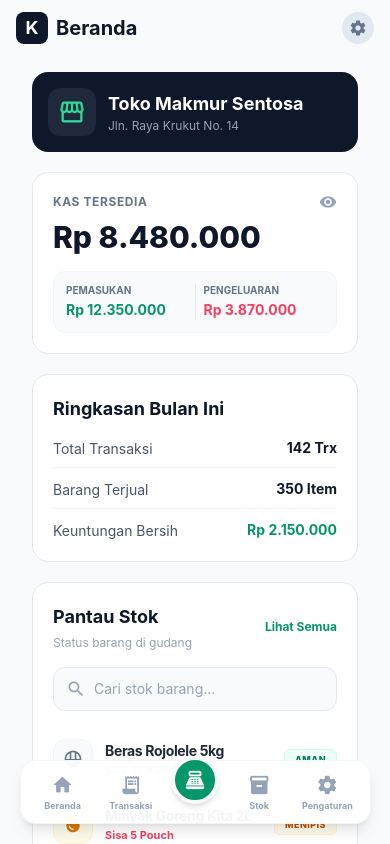
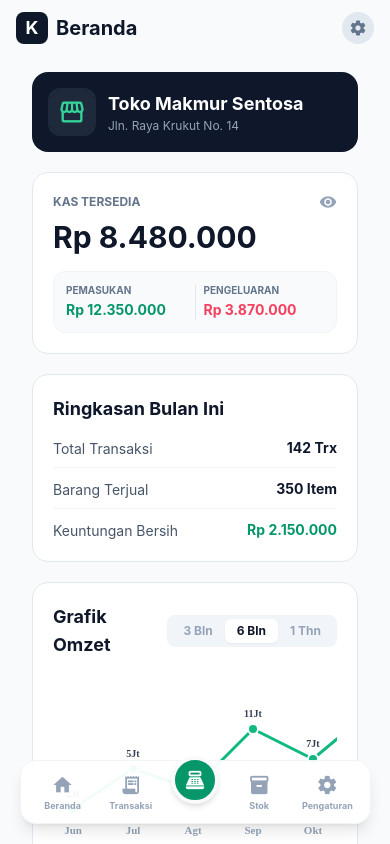
Before and after one commit to JoshuaRichardo/Login-page-GSLC-3, a React Native app: screen /Dashboard in a window 390 px wide. Built offline with nearby package versions, Linux system fonts and the light colour scheme.

Commit message:
Update DashboardScreen.tsx

```diff
--- a/src/screens/DashboardScreen.tsx
+++ b/src/screens/DashboardScreen.tsx
@@ -7,6 +7,7 @@ import { RootStackParamList } from '../../App';
 import { INVENTORY_DATA } from '../data/dummy';
 import InventoryRow from '../components/InventoryRow';
 import BottomNavBar from '../components/BottomNavBar';
+import { Svg, Polyline, Circle, Text as SvgText } from 'react-native-svg';
 
 type DashboardScreenNavigationProp = NativeStackNavigationProp<RootStackParamList>;
 
@@ -15,9 +16,10 @@ interface Props {
 }
 
 export default function DashboardScreen({ navigation }: Props) {
-  const [showBalance, setShowBalance] = useState<boolean>(true);
-  const [refreshing, setRefreshing] = useState<boolean>(false);
-  const [searchQuery, setSearchQuery] = useState<string>('');
+  const [showBalance, setShowBalance] = useState(true);
+  const [refreshing, setRefreshing] = useState(false);
+  const [searchQuery, setSearchQuery] = useState('');
+  const [chartFilter, setChartFilter] = useState('6 Bln');
 
   const onRefresh = useCallback(() => {
     setRefreshing(true);
@@ -30,14 +32,22 @@ export default function DashboardScreen({ navigation }: Props) {
     item.title.toLowerCase().includes(searchQuery.toLowerCase())
   );
 
+  const chartData = [
+    { month: 'Jun', x: 20, y: 130, value: '2Jt' },
+    { month: 'Jul', x: 80, y: 90, value: '5Jt' },
+    { month: 'Agt', x: 140, y: 110, value: '4Jt' },
+    { month: 'Sep', x: 200, y: 50, value: '11Jt' },
+    { month: 'Okt', x: 260, y: 80, value: '7Jt' },
+    { month: 'Nov', x: 320, y: 30, value: '15Jt' },
+  ];
+
   return (
     <SafeAreaView className="flex-1 bg-slate-50" edges={['top']}>
       <StatusBar barStyle="dark-content" backgroundColor="#f8fafc" />
 
-      {/* Header */}
       <View className="h-14 px-4 flex-row items-center justify-between bg-slate-50 z-50">
         <View className="flex-row items-center gap-2">
-          <View className="w-8 h-8 rounded-lg bg-slate-900 flex items-center justify-center">
+          <View className="w-8 h-8 rounded-lg bg-slate-900 items-center justify-center">
             <Text className="text-white font-bold text-lg">K</Text>
           </View>
           <Text className="text-xl font-bold text-slate-900">Beranda</Text>
@@ -47,7 +57,6 @@ export default function DashboardScreen({ navigation }: Props) {
         </TouchableOpacity>
       </View>
 
-      {/* ScrollView Utama dengan keyboardShouldPersistTaps */}
       <ScrollView
         showsVerticalScrollIndicator={false}
         className="flex-1 px-4 pt-2"
@@ -56,7 +65,7 @@ export default function DashboardScreen({ navigation }: Props) {
         keyboardShouldPersistTaps="handled"
       >
         <View className="bg-slate-900 rounded-2xl p-4 mb-5 flex-row items-center gap-3">
-          <View className="w-12 h-12 rounded-xl bg-slate-800 flex items-center justify-center">
+          <View className="w-12 h-12 rounded-xl bg-slate-800 items-center justify-center">
             <MaterialIcons name="storefront" size={28} color="#34d399" />
           </View>
           <View>
@@ -67,13 +76,13 @@ export default function DashboardScreen({ navigation }: Props) {
 
         <View className="bg-white rounded-2xl p-5 border border-slate-200 mb-5">
           <View className="flex-row justify-between items-center mb-2">
-            <Text className="text-slate-500 text-xs font-bold uppercase tracking-wider">Kas Tersedia</Text>
+            <Text className="text-slate-500 text-xs font-bold uppercase">Kas Tersedia</Text>
             <TouchableOpacity onPress={() => setShowBalance(!showBalance)}>
               <MaterialIcons name={showBalance ? "visibility" : "visibility-off"} size={18} color="#94a3b8" />
             </TouchableOpacity>
           </View>
 
-          <Text className="text-3xl font-extrabold text-slate-900 mb-4">
+          <Text className="text-3xl font-bold text-slate-900 mb-4">
             {showBalance ? "Rp 8.480.000" : "Rp ••••••••"}
           </Text>
 
@@ -107,6 +116,47 @@ export default function DashboardScreen({ navigation }: Props) {
             <Text className="text-slate-600 text-sm">Keuntungan Bersih</Text>
             <Text className="text-emerald-600 font-bold">Rp 2.150.000</Text>
           </View>
+        </View>
+
+        <View className="bg-white rounded-2xl p-5 border border-slate-200 mb-5">
+          <View className="flex-row justify-between items-center mb-5">
+            <Text className="text-slate-900 font-bold text-lg">Grafik Omzet</Text>
+            <View className="flex-row bg-slate-100 rounded-lg p-1">
+              {['3 Bln', '6 Bln', '1 Thn'].map((filter) => (
+                <TouchableOpacity
+                  key={filter}
+                  onPress={() => setChartFilter(filter)}
+                  className={`px-3 py-1 rounded-md ${chartFilter === filter ? 'bg-white shadow-sm' : ''}`}
+                >
+                  <Text className={`text-xs font-bold ${chartFilter === filter ? 'text-slate-900' : 'text-slate-400'}`}>
+                    {filter}
+                  </Text>
+                </TouchableOpacity>
+              ))}
+            </View>
+          </View>
+
+          <ScrollView horizontal showsHorizontalScrollIndicator={false}>
+            <Svg height="160" width="360">
+              <Polyline
+                points="20,130 80,90 140,110 200,50 260,80 320,30"
+                fill="none"
+                stroke="#10b981"
+                strokeWidth="3"
+              />
+              {chartData.map((item, index) => (
+                <React.Fragment key={index}>
+                  <Circle cx={item.x} cy={item.y} r="5" fill="#10b981" stroke="#ffffff" strokeWidth="2" />
+                  <SvgText x={item.x} y={item.y - 12} fontSize="10" fill="#334155" fontWeight="bold" textAnchor="middle">
+                    {item.value}
+                  </SvgText>
+                  <SvgText x={item.x} y="155" fontSize="11" fill="#94a3b8" fontWeight="bold" textAnchor="middle">
+                    {item.month}
+                  </SvgText>
+                </React.Fragment>
+              ))}
+            </Svg>
+          </ScrollView>
         </View>
 
         <View className="bg-white rounded-2xl p-5 border border-slate-200 mb-5">
@@ -150,7 +200,7 @@ export default function DashboardScreen({ navigation }: Props) {
             ))
           ) : (
             <View className="py-6 items-center justify-center">
-              <Text className="text-slate-400 text-sm font-medium">Barang tidak ditemukan</Text>
+              <Text className="text-slate-400 text-sm font-bold">Barang tidak ditemukan</Text>
             </View>
           )}
 
```
